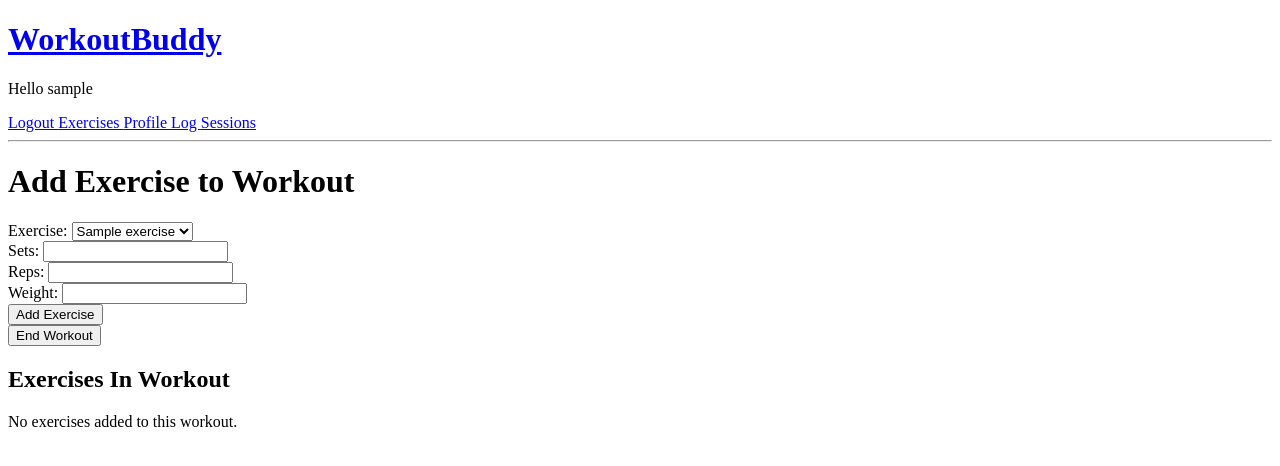
After one commit to qrlandry/WorkoutBuddy, a Django app: page /add_workout_exercises/1/ in a window 1280 px wide. The commit adds this page. Shown: the top 466 px of the page. Run offline with Django 4.2, Linux system fonts and the light colour scheme; a user stored in the database is signed in; tables that the repository leaves empty hold one stand-in row (values such as "Sample post").

Commit message:
added user workout objects

```diff
--- /dev/null
+++ b/fullstack/templates/add_workout_exercise.html
@@ -0,0 +1,56 @@
+{% extends 'main.html' %}
+
+{% block content %}
+  <h1>Add Exercise to Workout</h1>
+  <form method="POST">
+    {% csrf_token %}
+    <div class="form-group">
+      <label for="exercise">Exercise:</label>
+      <select id="exercise" name="exercise">
+        {% for exercise in exercises %}
+          <option value="{{ exercise.id }}">{{ exercise.name }}</option>
+        {% endfor %}
+      </select>
+    </div>
+    <div class="form-group">
+      <label for="sets">Sets:</label>
+      <input type="number" id="sets" name="sets" required>
+    </div>
+    <div class="form-group">
+      <label for="reps">Reps:</label>
+      <input type="number" id="reps" name="reps" required>
+    </div>
+    <div class="form-group">
+      <label for="weight">Weight:</label>
+      <input type="number" id="weight" name="weight" required>
+    </div>
+    <button type="submit" class="btn btn-primary">Add Exercise</button>
+  </form>
+
+  <form method="POST" action="{% url 'log_end' workout_id=workout.id %}">
+    {% csrf_token %}
+    <button type="submit">End Workout</button>
+  </form>
+
+  <h2>Exercises In Workout</h2>
+
+  {% if workout.workoutexercise_set.all %}
+    <div class="row row-cols-1 row-cols-md-3 g-4">
+      {% for exercise in workout.workoutexercise_set.all %}
+        <div class="col">
+          <div class="card h-100">
+            <div class="card-body">
+              <h5 class="card-title">{{ exercise.exercise.name }}</h5>
+              <p class="card-text">Sets: {{ exercise.workoutexercisedetail.sets }}</p>
+              <p class="card-text">Reps: {{ exercise.workoutexercisedetail.reps }}</p>
+              <p class="card-text">Weight: {{ exercise.workoutexercisedetail.weight }}</p>
+            </div>
+          </div>
+        </div>
+      {% endfor %}
+    </div>
+  {% else %}
+    <p>No exercises added to this workout.</p>
+  {% endif %}
+
+{% endblock %}
--- a/fullstack/workoutbuddy_api/models.py
+++ b/fullstack/workoutbuddy_api/models.py
@@ -53,7 +53,7 @@ class Workout(models.Model):
     status = models.CharField(max_length=20, choices=STATUS_CHOICES, default=STATUS_CHOICES[0][0])
 
     def __str__(self):
-        return f"Workout(user={self.user.name} status={self.status})"
+        return f"Workout(user={self.user.username} status={self.status})"
 
 class WorkoutExercise(models.Model):
     workout = models.ForeignKey(Workout, related_name="workout_exercises", on_delete=models.CASCADE)
--- a/fullstack/workoutbuddy_api/urls.py
+++ b/fullstack/workoutbuddy_api/urls.py
@@ -14,7 +14,9 @@ urlpatterns = [
     path('logout/', views.logout_user, name='logout'),
     path('register/', views.register_user, name='register'),
     path('sessions/', views.sessions, name='sessions'),
-    # path('log/', views.log_start, name='log'),
+    path('log/', views.log_start, name='log'),
+    path('add_workout_exercises/<int:workout_id>/', views.add_exercise, name='add_workout'),
+    path('log_end/<int:workout_id>/', views.log_end, name='log_end'),
     path('edit_profile/', views.edit_profile, name='edit_user_profile'),
     path('profile/', views.profile, name='user_profile'),
 ]
--- a/fullstack/workoutbuddy_api/views.py
+++ b/fullstack/workoutbuddy_api/views.py
@@ -152,10 +152,49 @@ def profile(request):
 def sessions(request):
     return render(request, 'sessions.html')
 
+@login_required(login_url='login/')
+def add_exercise(request, workout_id):
+    workout = Workout.objects.get(id=workout_id)
+    exercises = Exercise.objects.all()
+
+    if request.method == 'POST':
+        exercise_id = request.POST.get('exercise')
+        exercise = Exercise.objects.get(id=exercise_id)
+
+        workout_exercise = WorkoutExercise.objects.create(workout=workout, exercise=exercise)
+
+        sets = request.POST.get('sets')
+        reps = request.POST.get('reps')
+        weight = request.POST.get('weight')
+
+        workout_exercise_detail = WorkoutExerciseDetail.objects.create(
+            workout_exercise=workout_exercise,
+            sets=sets,
+            reps=reps,
+            weight=weight
+        )
+
+        return redirect('add_workout', workout_id=workout_id)
+
+    context = {
+        'workout': workout,
+        'exercises': exercises,
+    }
+    return render(request, 'add_workout_exercise.html', context)
+
 # log my workouts
-# @login_required(login_url='login/')
-# def log_start(request):
-#     if request.method == 'GET':
-#         workout = Workout.objects.create(user=request.user, status='Started')
-#         workout_id = workout.id
-#     return redirect('log_details.html', pk=workout_id)
+@login_required(login_url='login/')
+def log_start(request):
+    workout = Workout.objects.create(user=request.user)
+    return redirect('add_workout', workout_id=workout.id)
+
+def log_end(request, workout_id):
+    workout = Workout.objects.get(id=workout_id)
+    if request.method == 'POST':
+        workout.status = 'finished' # set the status to finished
+        workout.save() # save the changes to the database
+        return redirect('sessions')
+    context = {
+        'workout': workout,
+    }
+    return render(request, 'log_end.html', context)
```
Also changed, not shown: fullstack/templates/log.html (+3 -6 lines).
